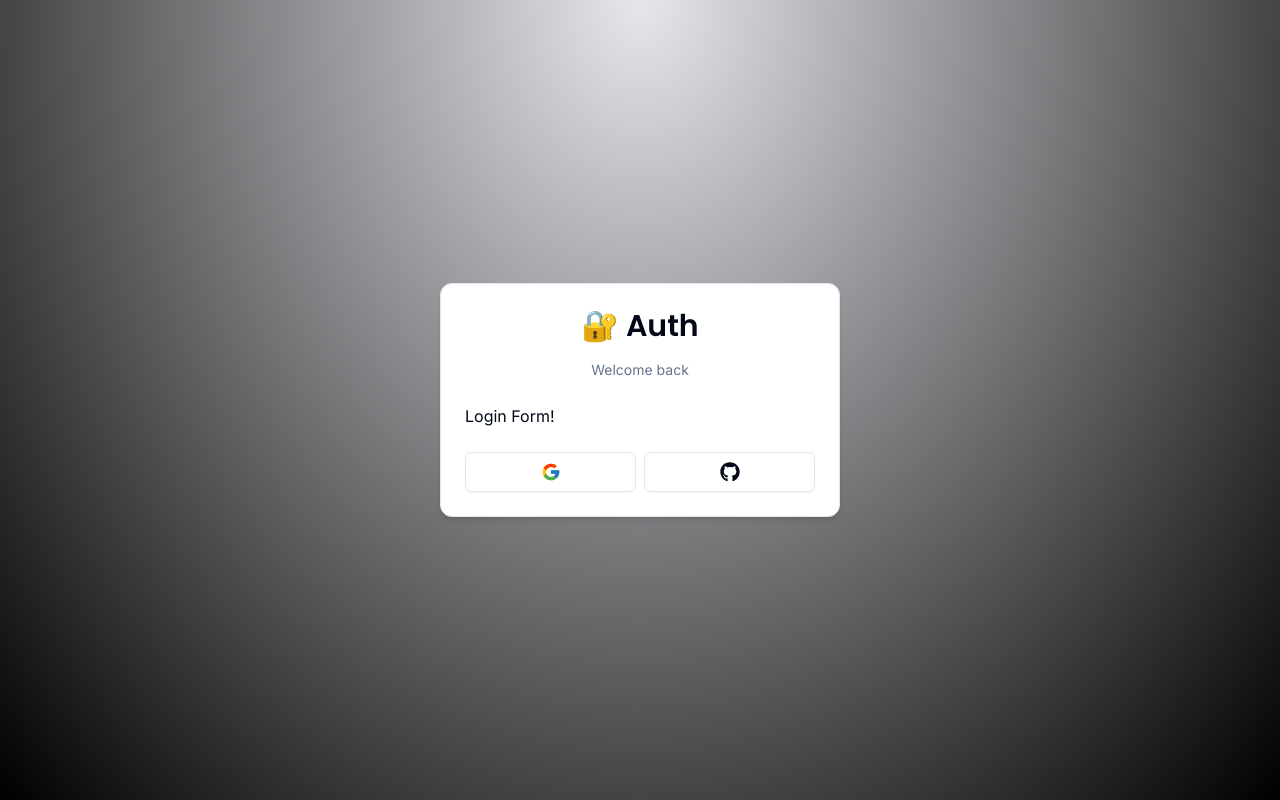
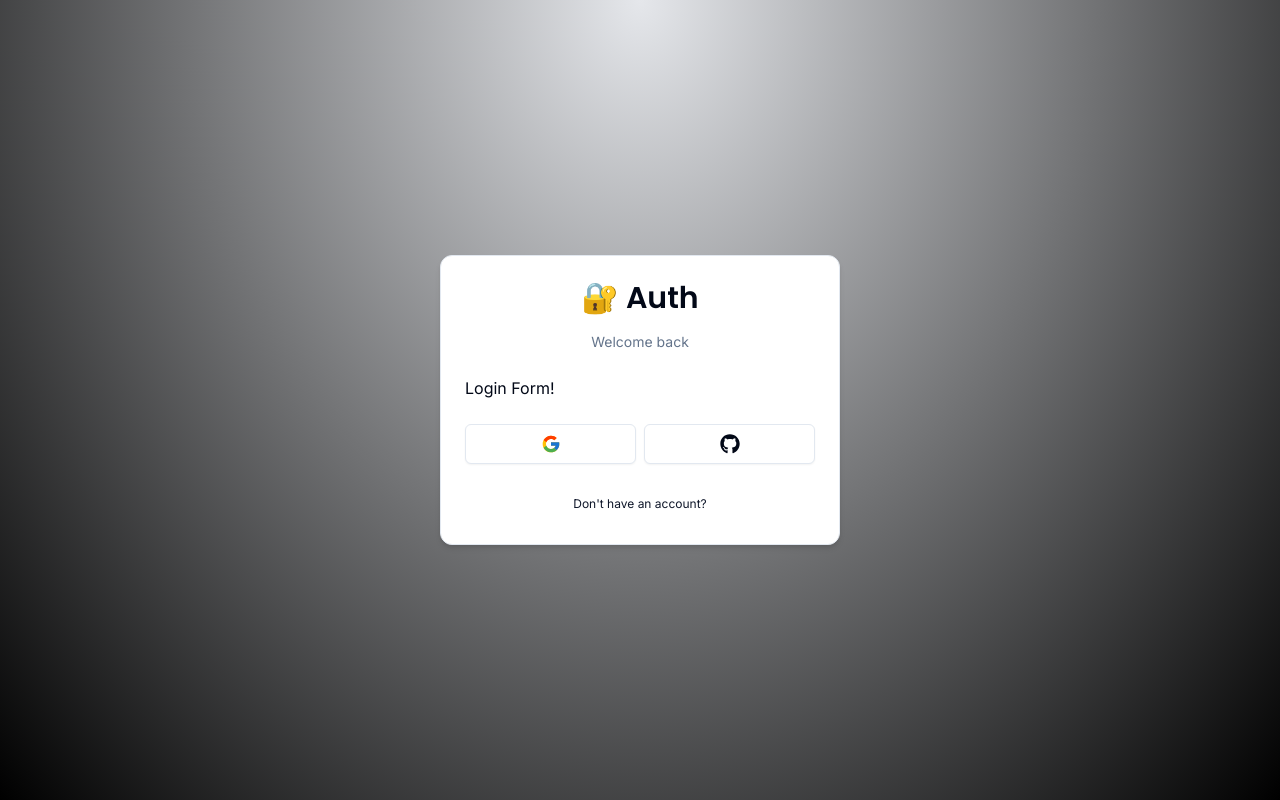
Before and after one commit to DarklMoon/auth-nextjs, a Next.js app: page /auth/login in a window 1280 px wide. Built offline with nearby package versions, Linux system fonts and the light colour scheme.

Commit message:
add: card-btn-footer

```diff
--- /dev/null
+++ b/components/auth/back-button.tsx
@@ -0,0 +1,27 @@
+"use client";
+
+import { Button } from "@/components/ui/button";
+import Link from "next/link";
+
+interface BackButtonProps{
+    href: string;
+    label: string;
+}
+
+export default function BackButton({
+    href,
+    label,
+}: BackButtonProps) {
+  return (
+    <Button
+        variant="link"
+        className="font-normal w-full "
+        size="sm"
+        asChild
+    >
+        <Link href={href}>
+            {label}
+        </Link>
+    </Button>
+  )
+}
--- a/components/auth/card-wrapper.tsx
+++ b/components/auth/card-wrapper.tsx
@@ -8,6 +8,7 @@ import {
  } from "@/components/ui/card";
 import { Header } from "@/components/auth/hearder";
 import Social from "@/components/auth/social";
+import BackButton from "@/components/auth/back-button";
 
 interface CardWrapperProps{
     children: React.ReactNode;
@@ -37,6 +38,12 @@ export const CardWrapper = ({
                 <Social/>
             </CardFooter>
         )}
+        <CardFooter>
+            <BackButton
+            label={backButtonLabel}
+            href={backButtonHref}
+            />
+        </CardFooter>
     </Card>
 
     )
--- a/components/auth/login-form.tsx
+++ b/components/auth/login-form.tsx
@@ -1,4 +1,4 @@
-import { CardWrapper } from "./card-wrapper"
+import { CardWrapper } from "@/components/auth/card-wrapper"
 
  export const LoginForm = () => {
      return(
@@ -6,7 +6,8 @@ import { CardWrapper } from "./card-wrapper"
             headerLabel="Welcome back"
             backButtonLabel="Don't have an account?"
             backButtonHref="/auth/register"
-            showSocial>
+            showSocial
+            >
              Login Form!
          </CardWrapper>
      )
```
